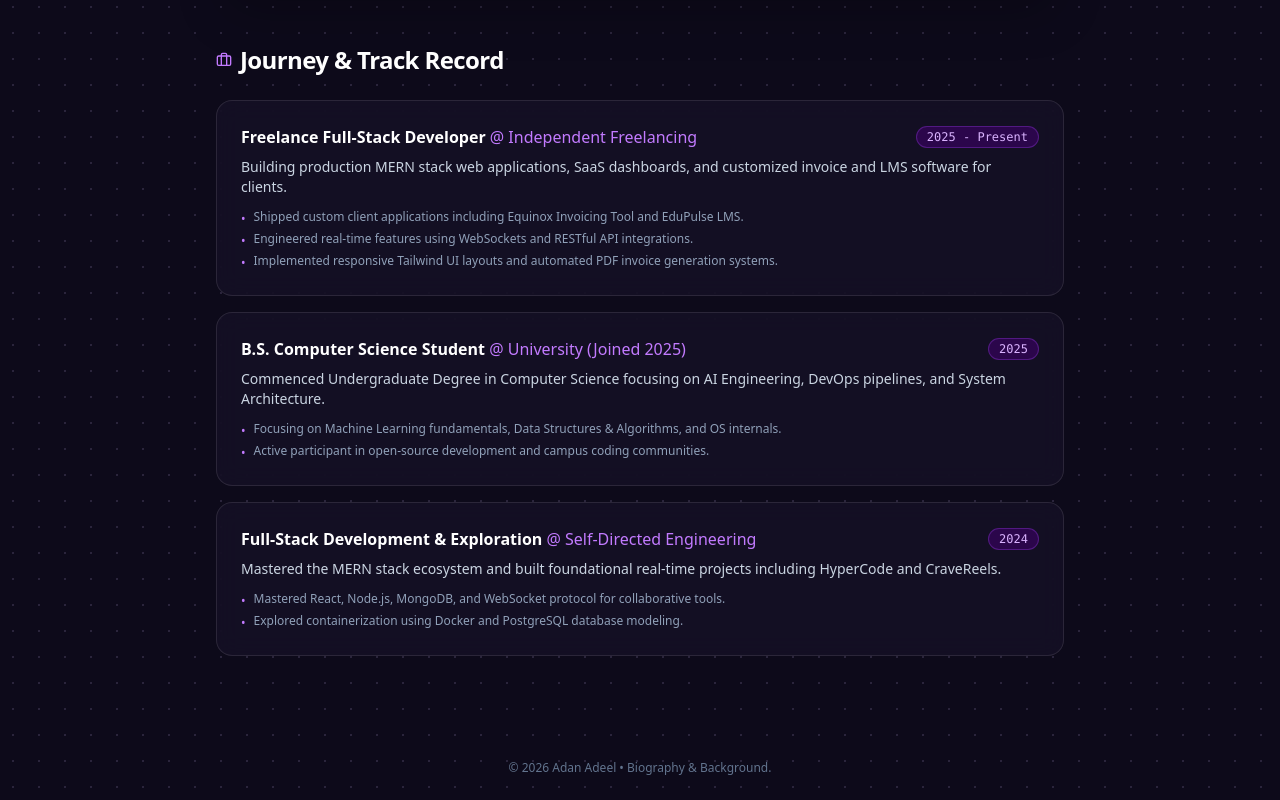
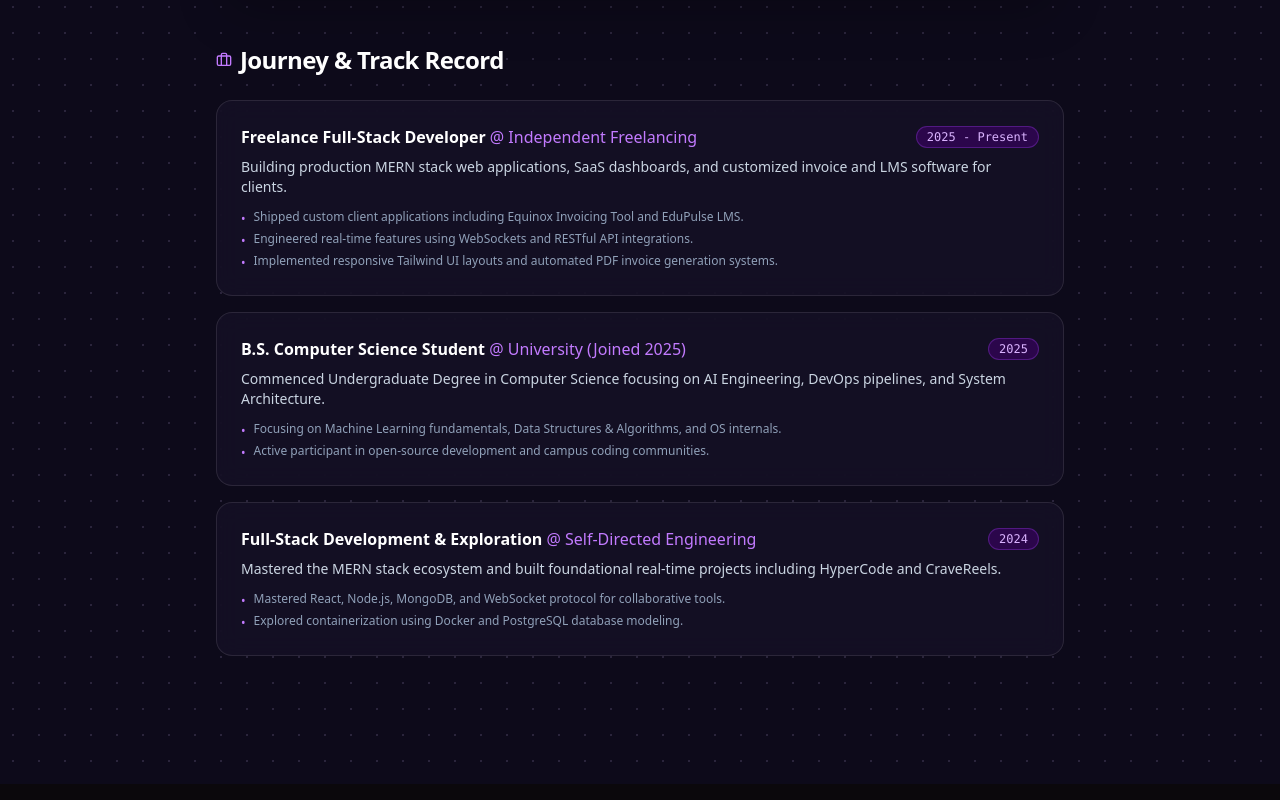
Before and after one commit to adanadeel7/Portfolio-Website, a Next.js app: page /about in a window 1280 px wide. Shown: the part 890-1690 px from the top of the page. Built offline with nearby package versions, Linux system fonts and the light colour scheme.

Commit message:
Footer gone

```diff
--- a/src/app/about/page.tsx
+++ b/src/app/about/page.tsx
@@ -216,7 +216,6 @@ export default function AboutPage() {
           isDark ? "text-slate-500" : "text-slate-400"
         }`}
       >
-        <p>© 2026 Adan Adeel • Biography &amp; Background.</p>
       </footer>
     </div>
   );
```
